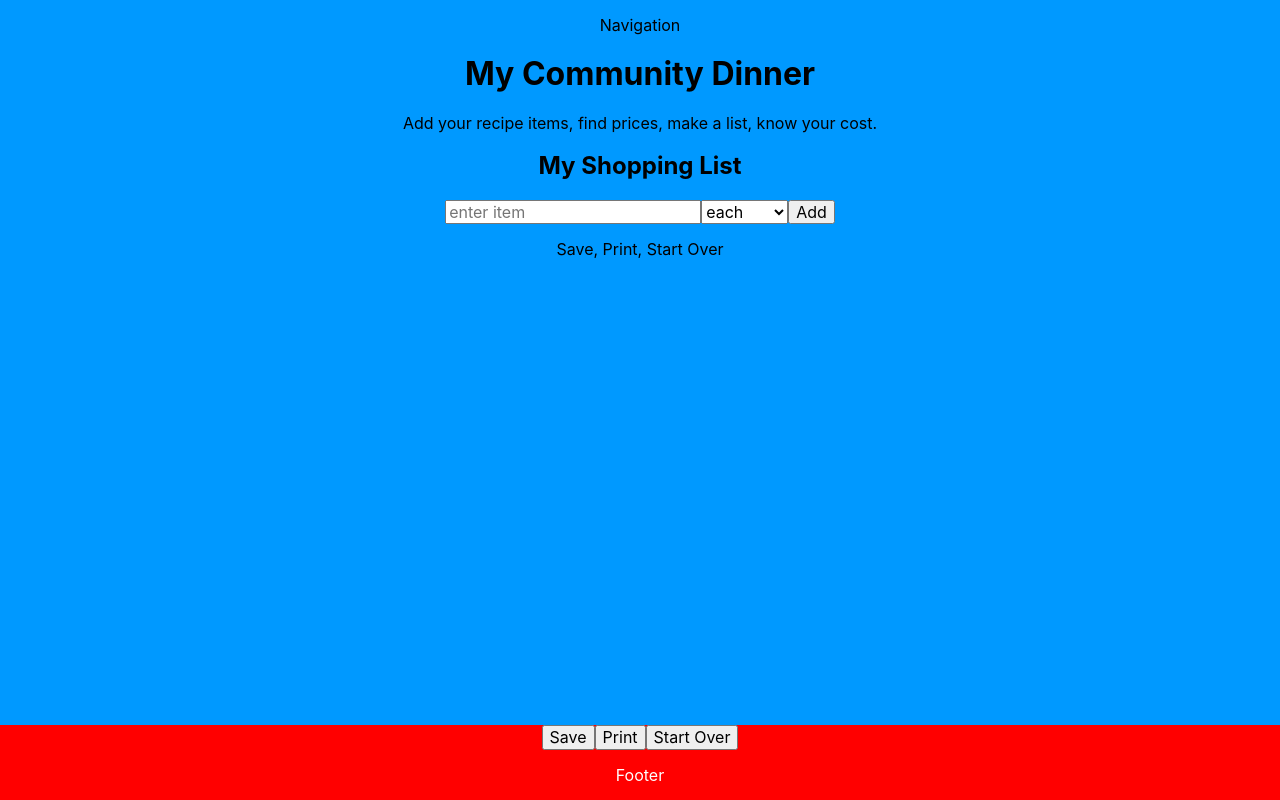
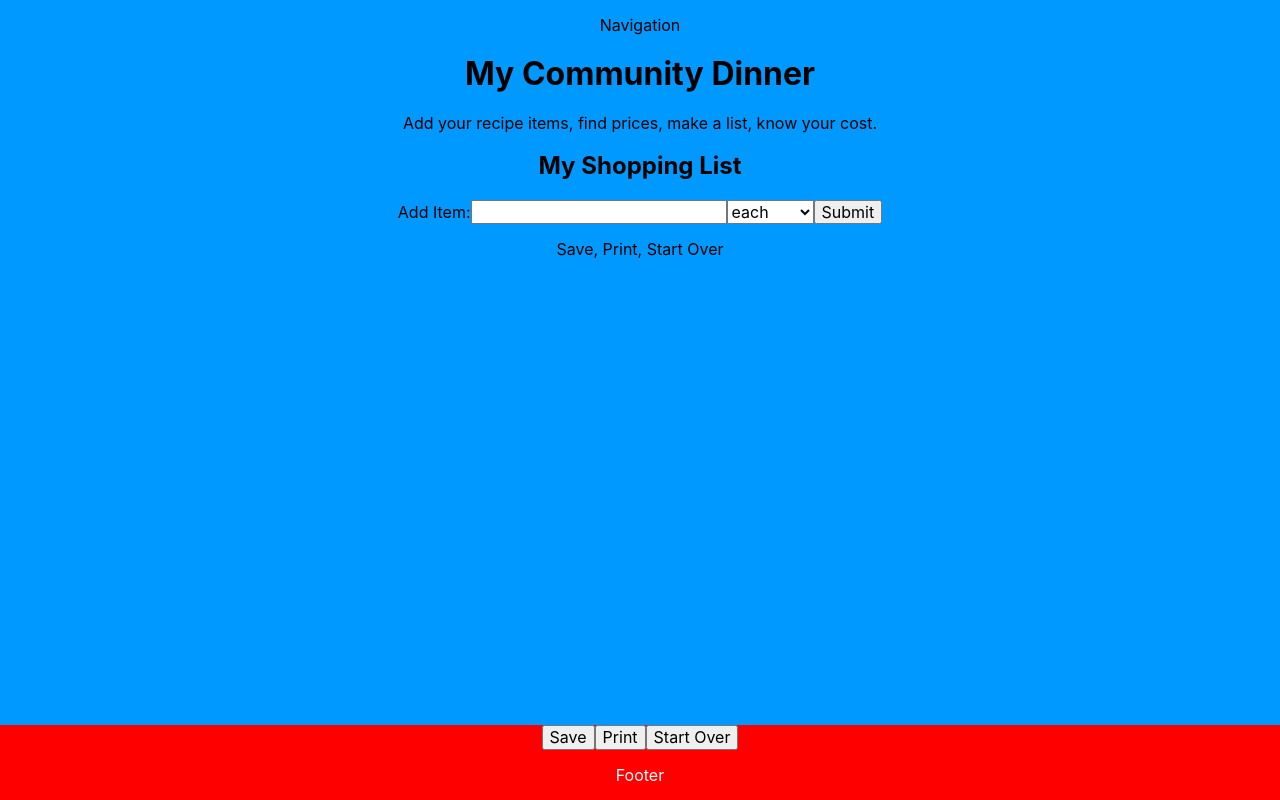
Before and after one commit to tpartridge1/MyCommunityDinner, a React (Create React App) app: page / in a window 1280 px wide. Built offline with nearby package versions, Linux system fonts and the light colour scheme.

Commit message:
updating files-working

```diff
--- a/src/App.js
+++ b/src/App.js
@@ -12,57 +12,17 @@ import 'tachyons';
 
 
 class App extends Component {
-    constructor(props) {
-      super(props);
-      this.state = {
-        items: [], //items input
+  constructor() {
+    super();
+    this.state = {
+      items: '',
+    };
 
-     };
+  }
 
-      this.addItem = this.addItem.bind(this); //bind calls an item and waits
-      //this.setNewListItem = this.setNewListItem.bind(this); //bind adds the new item
-
-    }
-
-    //itemValue(e) {
-    //  this.setState({    //setState laods item value to memory (event)
-   //     items: e.target.value
-    //  });
-    //}
-
-    //setNewListItem(e) {    //setState accepts new item and sets to memory
-   //   this.setState({
-    //    newItem: this.state.items
-   //   });
-
-    //  this._input.focus();   //places a focus surrounding input text area
-   //   this._input.value = "";
-
-      //e.preventDefault(); //clear the input when submitting
-    //}
-
-    addItem(e) {
-      if (this._inputElement.value !== "") {
-        var newItem = {
-          text: this._inputElement.value,
-          key: Date.now()
-        };
-
-        this.setState((prevState) => {
-          return {
-            items: prevState.items.concat(newItem)
-          };
-        });
-
-        this._inputElement.value = "";
-      }
-
-      console.log(this.state.items);
-
-      e.preventDefault();
-    }
-
-
+  handleChange(event) {
+    this.setState({items: event.target.value});
+  }
 
 
 
--- a/src/ShoppingList/ShoppingList.js
+++ b/src/ShoppingList/ShoppingList.js
@@ -7,8 +7,11 @@ class ShoppingList extends Component {
 	   return (
        <div>
          <h2 id="shopListHeader">My Shopping List</h2>
-         <form onSubmit={this.addItem}>
-          <input id='add-listItem' ref={(el) => this._inputElement = el} placeholder='enter item' />
+         <form onSubmit={this.handleSubmit}>
+           <label>
+             Add Item:
+            <input type="text" items={this.state} onSubmit={this.onSubmit}/>
+           </label>
           <select name="unit" id="unit">
             <option value="ea">each</option>
             <option value="can">can</option>
@@ -19,7 +22,7 @@ class ShoppingList extends Component {
             <option value="cup">cup</option>
             <option value="box">box</option>
             </select>
-          <button className= 'enter-btn' type='submit'>Add</button>
+            <input type="Submit" onChange={this.handleChange}/>
          </form>
      </div>
     );
```
